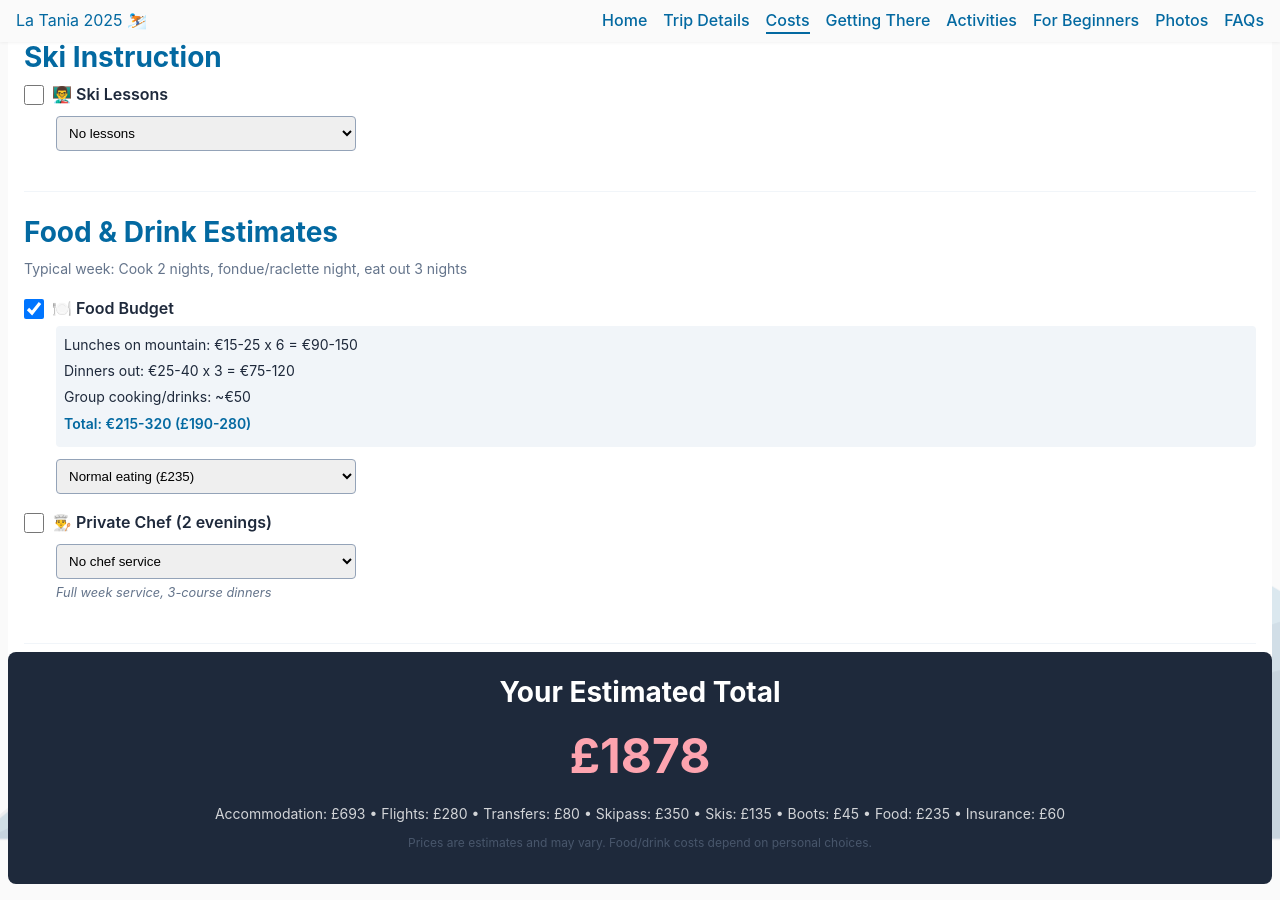
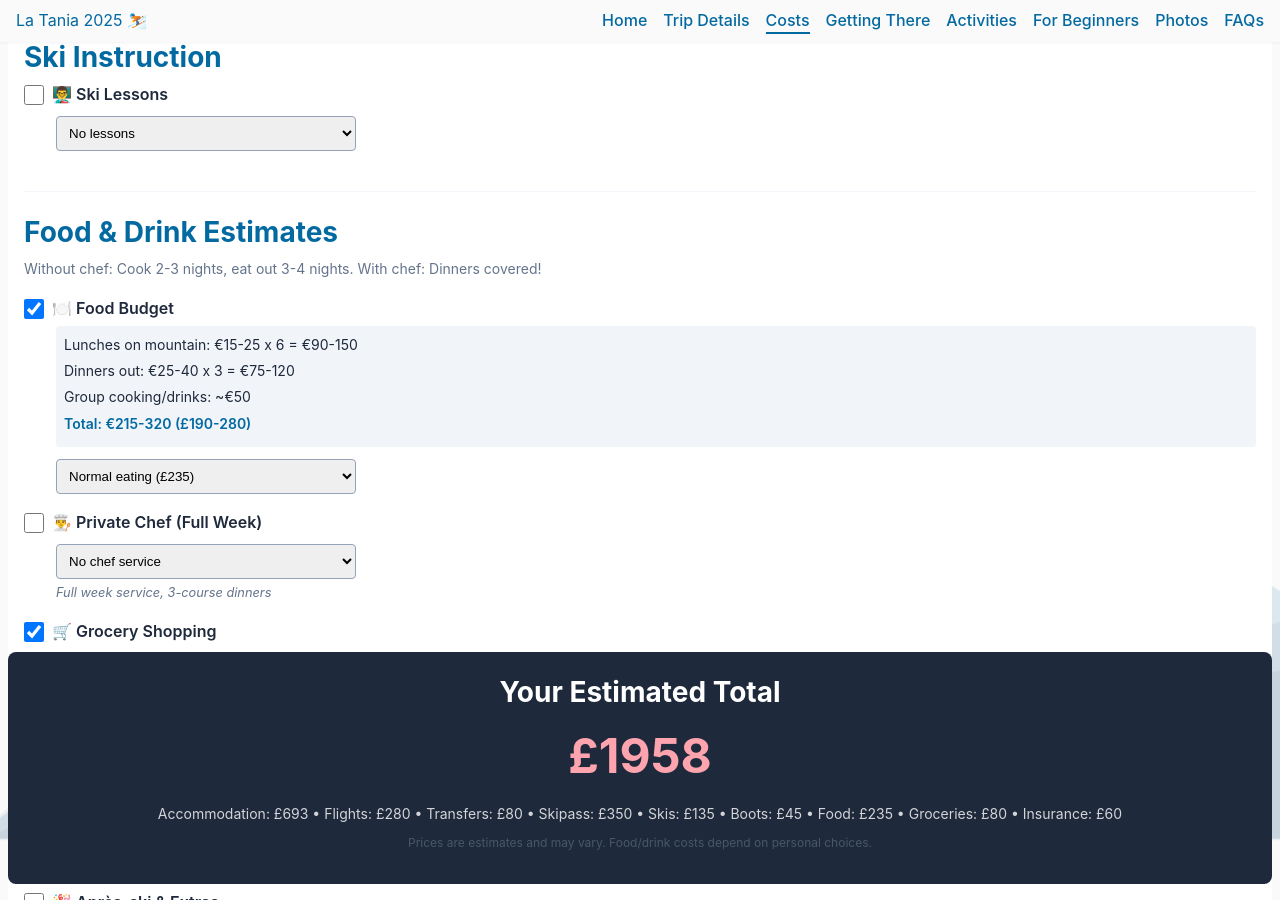
Before and after one commit to chitintim/dec25-ski, a Jekyll site: the page built from costs.html, in a window 1280 px wide and 900 px high, scrolled down 1213 px. Built offline with Jekyll 4.4.1, drawn with Linux system fonts in a browser that asks for light colours.

Commit message:
Update costs with shared lessons, groceries, and chef clarifications
Cost updates:
- Added shared private lesson options: £117pp (2 sessions) or £175pp (3 sessions) when split between 3 beginners
- Changed private chef label from "2 evenings" to "Full Week"
- Added grocery shopping costs: £50-120 for breakfasts/snacks
- Updated beginner preset to use shared lessons (more affordable)
- Budget preset now uses £150 EasyJet no-luggage option
- Clarified food section: with chef, dinners are covered

These changes make the calculator more accurate for typical group scenarios.

🤖 Generated with [Claude Code](https://claude.ai/code)

Co-Authored-By: Claude <noreply@anthropic.com>

```diff
--- a/costs.html
+++ b/costs.html
@@ -168,8 +168,10 @@ description: Build your personalised trip budget with real-time calculations
                         <select id="lesson-type" onchange="updateCosts()">
                             <option value="0">No lessons</option>
                             <option value="280">Group lessons - 6 days (€320 ≈ £280)</option>
-                            <option value="350">2 x half-day private (€400 ≈ £350)</option>
-                            <option value="525">3 x half-day private (€600 ≈ £525)</option>
+                            <option value="117">Share 2 x half-day private (3 people) (£117pp)</option>
+                            <option value="175">Share 3 x half-day private (3 people) (£175pp)</option>
+                            <option value="350">2 x half-day private solo (£350)</option>
+                            <option value="525">3 x half-day private solo (£525)</option>
                         </select>
                     </div>
                 </div>
@@ -178,7 +180,7 @@ description: Build your personalised trip budget with real-time calculations
             <!-- Food & Drink -->
             <div class="cost-section">
                 <h2>Food & Drink Estimates</h2>
-                <p class="section-note">Typical week: Cook 2 nights, fondue/raclette night, eat out 3 nights</p>
+                <p class="section-note">Without chef: Cook 2-3 nights, eat out 3-4 nights. With chef: Dinners covered!</p>
 
                 <div class="cost-item">
                     <label>
@@ -203,7 +205,7 @@ description: Build your personalised trip budget with real-time calculations
                 <div class="cost-item">
                     <label>
                         <input type="checkbox" id="chef" onchange="updateCosts()">
-                        <span>👨‍🍳 Private Chef (2 evenings)</span>
+                        <span>👨‍🍳 Private Chef (Full Week)</span>
                     </label>
                     <div class="cost-details">
                         <select id="chef-option" onchange="updateCosts()">
@@ -212,6 +214,21 @@ description: Build your personalised trip budget with real-time calculations
                             <option value="420">Premium chef with butler (£420)</option>
                         </select>
                         <div class="sub-note">Full week service, 3-course dinners</div>
+                    </div>
+                </div>
+
+                <div class="cost-item">
+                    <label>
+                        <input type="checkbox" id="groceries" checked onchange="updateCosts()">
+                        <span>🛒 Grocery Shopping</span>
+                    </label>
+                    <div class="cost-details">
+                        <select id="grocery-budget" onchange="updateCosts()">
+                            <option value="50">Basic groceries (£50)</option>
+                            <option value="80" selected>Normal groceries (£80)</option>
+                            <option value="120">Premium groceries (£120)</option>
+                        </select>
+                        <div class="sub-note">For breakfasts & snacks (or all meals if no chef)</div>
                     </div>
                 </div>
             </div>
@@ -479,6 +496,7 @@ const costs = {
     },
     food: () => document.getElementById('food').checked ? parseInt(document.getElementById('food-budget').value) : 0,
     chef: () => document.getElementById('chef').checked ? parseInt(document.getElementById('chef-option').value) : 0,
+    groceries: () => document.getElementById('groceries').checked ? parseInt(document.getElementById('grocery-budget').value) : 0,
     insurance: () => document.getElementById('insurance').checked ? 60 : 0,
     extras: () => document.getElementById('extras').checked ? 100 : 0
 };
@@ -497,9 +515,11 @@ const presets = {
         boots: true,
         helmet: true,
         lessons: true,
-        lessonType: '280',
+        lessonType: '117',  // Shared private lessons
         food: true,
         foodBudget: '235',
+        groceries: true,
+        groceryBudget: '80',
         insurance: true
     },
     intermediate: {
@@ -516,6 +536,8 @@ const presets = {
         lessonType: '0',
         food: true,
         foodBudget: '235',
+        groceries: true,
+        groceryBudget: '80',
         insurance: true
     },
     pro: {
```
Also changed, not shown: other parts of costs.html (+5 -1 lines), _data/costs.csv (+7 -2 lines).
